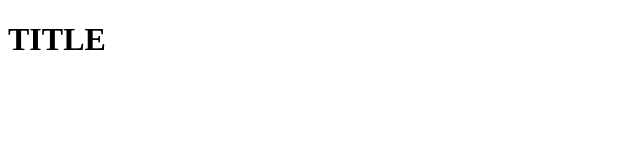
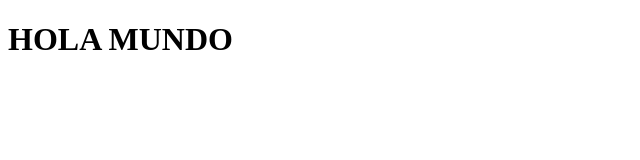
Before and after one commit to Cristander/hello-word-git, a plain HTML site: page index.html in a window 1280 px wide. Shown: the whole page, without its empty margins (0-640 px from the left). Drawn offline with Linux system fonts and the light colour scheme.

Commit message:
Modifique el titulo

```diff
--- a/index.html
+++ b/index.html
@@ -6,6 +6,6 @@
     <title>demo git</title>
 </head>
 <body>
-    <h1>TITLE</h1>
+    <h1>HOLA MUNDO</h1>
 </body>
 </html>
```
